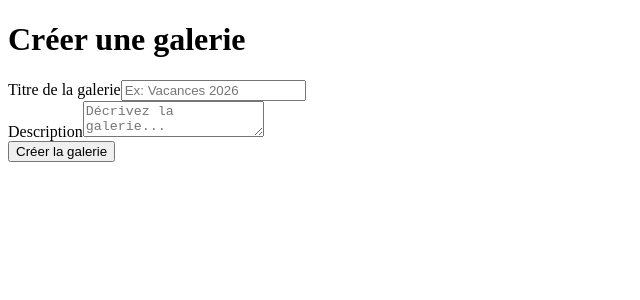
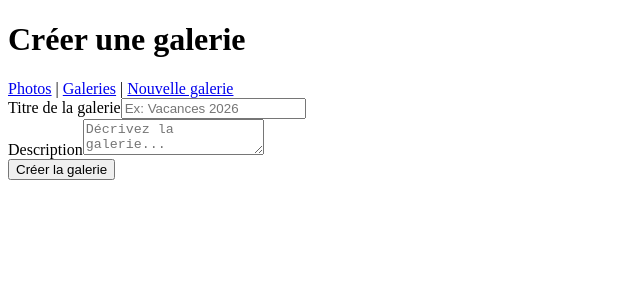
Before and after one commit to hugo-decrypte/PhotoPro, a Vue app in the folder web/photo-pro-backoffice/: page /gallery/new in a window 1280 px wide. Shown: the top 300 px of the page, without its empty margins (0-640 px from the left). Built offline with nearby package versions, Linux system fonts and the light colour scheme.

Commit message:
Modif Web
Ajout d'une navbar

Co-Authored-By: Laugh <70723697+xLaugh@users.noreply.github.com>

```diff
--- a/web/photo-pro-backoffice/src/views/GalleryEditView.vue
+++ b/web/photo-pro-backoffice/src/views/GalleryEditView.vue
@@ -31,6 +31,11 @@ async function submit() {
 <template>
   <main>
     <h1>Créer une galerie</h1>
+    <nav>
+      <RouterLink :to="{ name: 'photos' }">Photos</RouterLink> |
+      <RouterLink :to="{ name: 'gallery' }">Galeries</RouterLink> |
+      <RouterLink :to="{ name: 'gallery-new' }">Nouvelle galerie</RouterLink>
+    </nav>
 
     <form @submit.prevent="submit">
       <div>
--- a/web/photo-pro-backoffice/src/views/GalleryView.vue
+++ b/web/photo-pro-backoffice/src/views/GalleryView.vue
@@ -1,6 +1,11 @@
 <template>
   <main>
     <h1>Galeries</h1>
+    <nav>
+      <RouterLink :to="{ name: 'photos' }">Photos</RouterLink> |
+      <RouterLink :to="{ name: 'gallery' }">Galeries</RouterLink> |
+      <RouterLink :to="{ name: 'gallery-new' }">Nouvelle galerie</RouterLink>
+    </nav>
     <p>Liste des galeries (a venir).</p>
   </main>
 </template>
--- a/web/photo-pro-backoffice/src/views/PhotosView.vue
+++ b/web/photo-pro-backoffice/src/views/PhotosView.vue
@@ -50,6 +50,11 @@ function clearSelection() {
 <template>
   <main>
     <h1>Photos</h1>
+    <nav>
+      <RouterLink :to="{ name: 'photos' }">Photos</RouterLink> |
+      <RouterLink :to="{ name: 'gallery' }">Galeries</RouterLink> |
+      <RouterLink :to="{ name: 'gallery-new' }">Nouvelle galerie</RouterLink>
+    </nav>
     <p v-if="selectedIds.length">
       {{ selectedIds.length }} photo(s) selectionnee(s).
       <button type="button" @click="clearSelection">Tout deselectionner</button>
```
